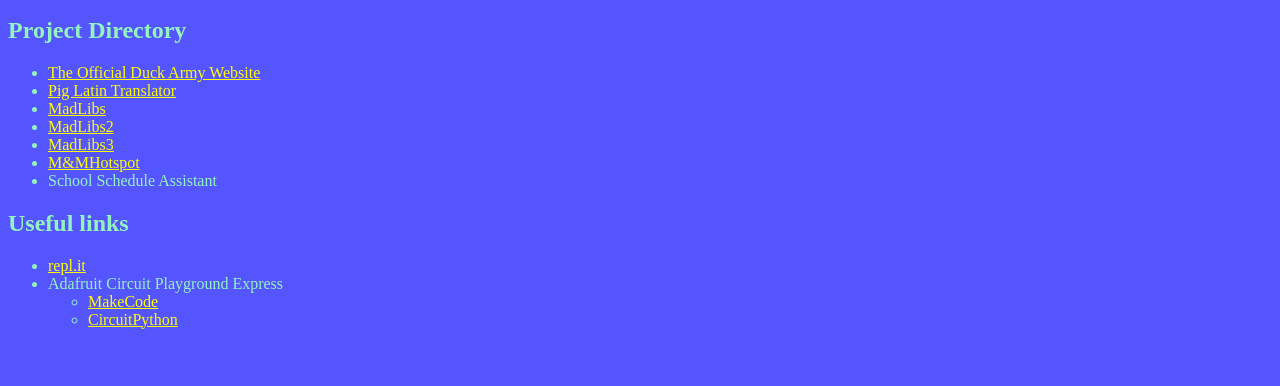
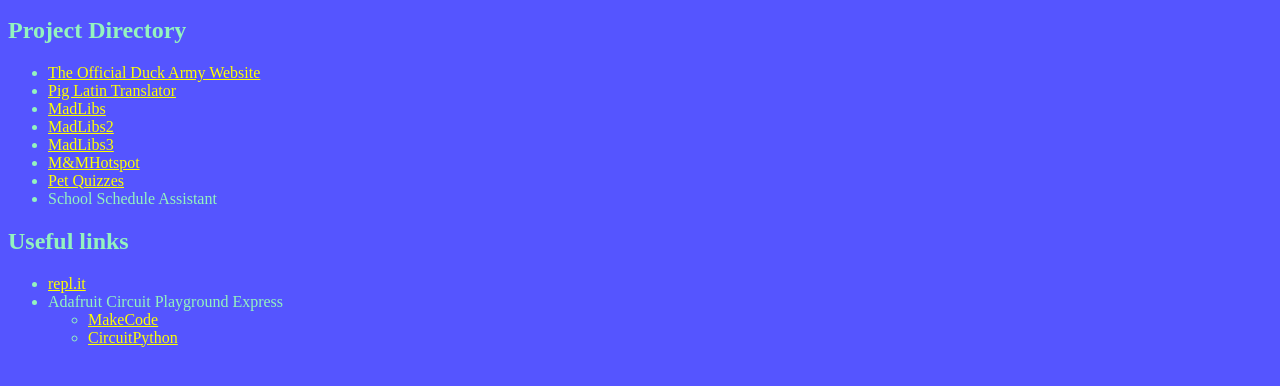
Before and after one commit to readinggwc/readinggwc.github.io, a plain HTML site: page index.html in a window 1280 px wide. Shown: the part 280-666 px from the top of the page. Drawn offline with Linux system fonts and the light colour scheme.

Commit message:
add pet quizzes link

```diff
--- a/index.html
+++ b/index.html
@@ -31,6 +31,7 @@
         <li><a href="https://repl.it/@mpmanning108/Madlibs2">MadLibs2</a></li>
   <li><a href="https://repl.it/@mpmanning108/Madlibs3">MadLibs3</a></li>
   <li><a href="M&Mhotspot.html">M&MHotspot</a></li>
+  <li><a href=https://explorergirl.wixsite.com/whiskers/>Pet Quizzes</a></li>
   <li>School Schedule Assistant</li>
 </ul>
 
```
